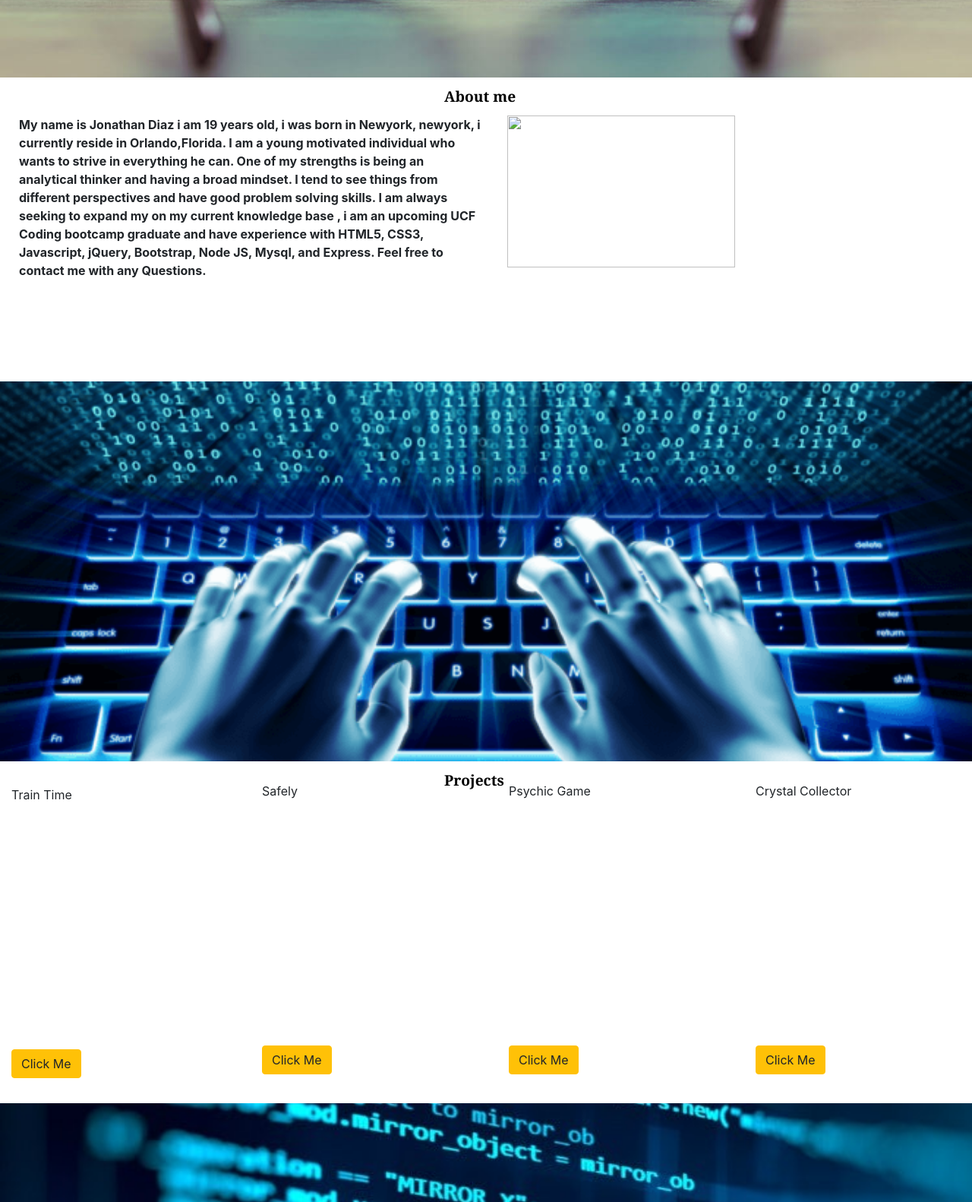
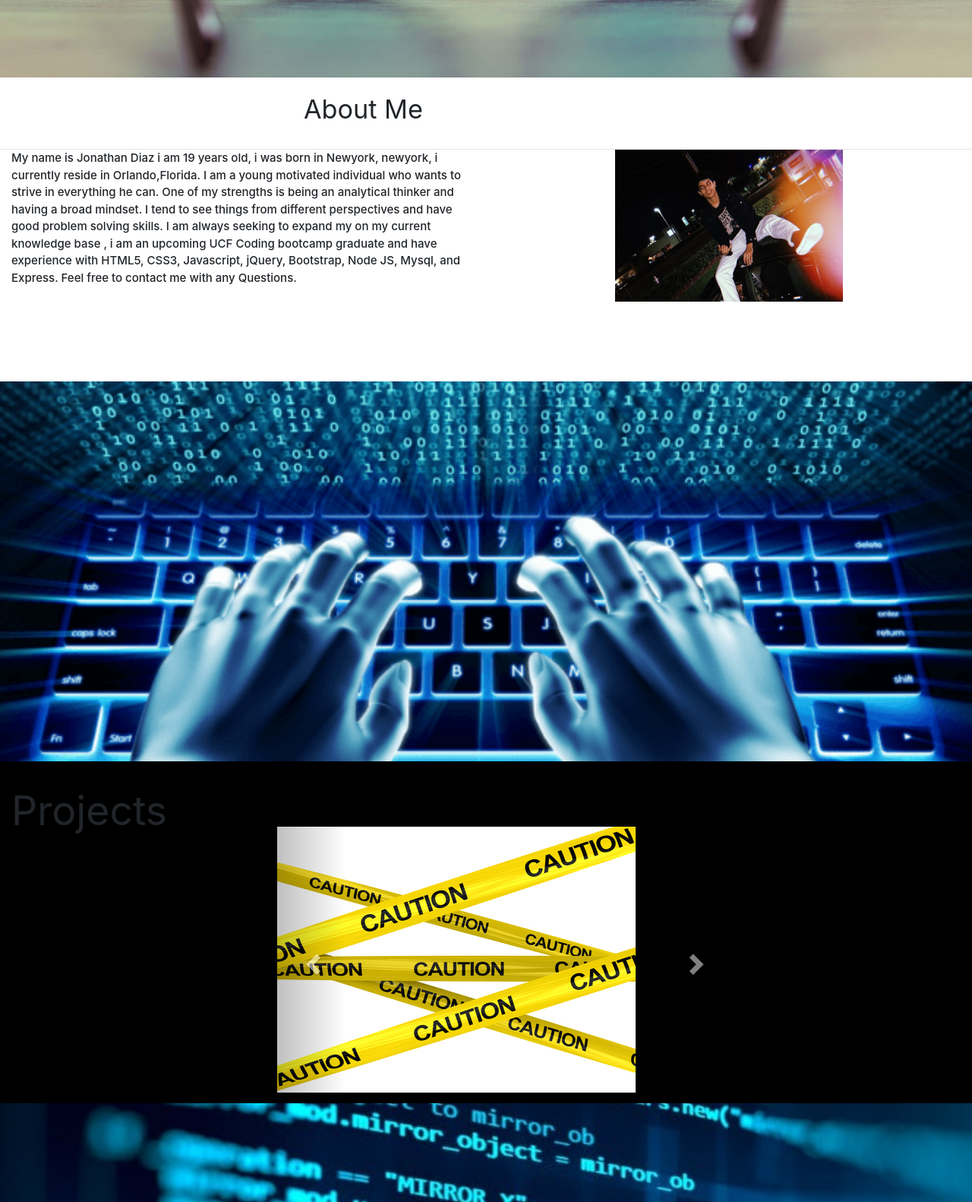
Before and after one commit to Johndoe0914/Jonathan-Diaz-Portfolio, a plain HTML site: page index.html in a window 1280 px wide. Shown: the part 498-2080 px from the top of the page at 76% size. Drawn offline with nearby package versions, Linux system fonts and the light colour scheme; files whose address does not match are found by name.

Commit message:
updated portfolio

```diff
--- a/assets/css/style.css
+++ b/assets/css/style.css
@@ -1,11 +1,4 @@
-header{
-    font-family: Georgia, 'Times New Roman', Times, serif;
-    border-bottom: solid;
-    color: black;
-    background-color:white;
-    border-color: black;
 
-}
 
 #firstparallax{
     position: relative;
@@ -42,6 +35,7 @@ header{
 #nav-bar{
     position: relative;
     height: 100px;
+    width: 100%;
 }
 
 #aboutmecontainer{
@@ -49,15 +43,14 @@ header{
     width: 100%;
     height: 400px;
     background-color:white;
-    z-index: 10;
-    margin: auto;
     border-style: solid;
     border-color: grey
 
 }
 #myimage{
-    position: absolute;
+    position: relative;
     width: 300px;
+    margin-left: 20px;
     height: 200px;
     margin: auto
 }
@@ -65,8 +58,8 @@ header{
     position: relative;
     width: 100%;
     height: 450px;
-    background-color: white;
-    z-index: 10;
+    background-color: black;
+
     margin: auto;
     border-style: solid;
     border-color: grey;
@@ -74,39 +67,14 @@ header{
 
 }
 
-#portfolioimage1{
+#myCarousel {
     position: relative;
-   background-image: url(../images/Traintime.jpeg);
-   top: 20px;
-   width:100px;
-   height: 300px;
-   margin: 15px;
+    width: 600px;
+    height: 350px;
+    left:350px;
+   bottom: 50px;
 }
-#portfolioimage2{
-    position: relative;
-    background-image: url(../images/safelyimage.jpeg);
-    top: 20px;
-    width: 100px;
-    height:300px;
-    margin: 10px
-}
-#portfolioimage3{
-    position: relative;
-    background-image: url(../images/psychicimage.jpeg);
-    top: 20px;
-    width: 100px;
-    height:300px;
-    margin: 10px
-}
-#portfolioimage4{
-    position: relative;
-    background-image: url(../images/crystalimage.jpeg);
-    top: 20px;
-    width: 100px;
-    height:300px;
-    margin: 10px
 
-}
 
 #footer{
     position: relative;
@@ -126,47 +94,8 @@ html,body{
     padding: 0;
 
 }
-h1{
-    color:black;
-    font-family: Georgia, 'Times New Roman', Times, serif;
-    font-weight: bold;
-    line-height: 50px;
-    border-bottom-style: solid;
-    font-size: larger;
-}
-#portfolioText{
-    font-size: small;
-    line-height: 40px;
-    font-weight: bold;
-    border-left-style: solid
 
 
-}
-
-
-
-    @media (max-width: 991.98px) {
-        .nav-item {
-            border-bottom: 2px solid #87B8B6;
-        }
-
-
-
-        #galleries {
-            margin: auto;
-            max-width: 250px;
-        }
-
-        .images {
-            clear: both;
-            padding: 0;
-            margin: 0;
-            width: 100%;
-            max-width: 250px;
-            display: block;
-            margin-top: 10px;
-        }
-    }
 
     @media (min-width: 768px) and (max-width: 991.98px) {
         .galleryContainer {
--- a/index.html
+++ b/index.html
@@ -5,9 +5,18 @@
     <meta http-equiv="X-UA-Compatible" content="IE=edge">
     <title>Jonathan Diaz Portfolio</title>
     <meta name="viewport" content="width=device-width, initial-scale=1">
-    <link rel="stylesheet" href="https://stackpath.bootstrapcdn.com/bootstrap/4.1.3/css/bootstrap.min.css" integrity="sha384-MCw98/SFnGE8fJT3GXwEOngsV7Zt27NXFoaoApmYm81iuXoPkFOJwJ8ERdknLPMO" crossorigin="anonymous">
+    <link rel="stylesheet" href="https://maxcdn.bootstrapcdn.com/bootstrap/3.4.0/css/bootstrap.min.css">
+  <script src="https://ajax.googleapis.com/ajax/libs/jquery/3.3.1/jquery.min.js"></script>
+  <script src="https://maxcdn.bootstrapcdn.com/bootstrap/3.4.0/js/bootstrap.min.js"></script>
+  <link rel="stylesheet" href="https://stackpath.bootstrapcdn.com/bootstrap/4.3.1/css/bootstrap.min.css" integrity="sha384-ggOyR0iXCbMQv3Xipma34MD+dH/1fQ784/j6cY/iJTQUOhcWr7x9JvoRxT2MZw1T" crossorigin="anonymous">
     <link href="https://cdn.jsdelivr.net/npm/tailwindcss/dist/tailwind.min.css" rel="stylesheet">
+
     <link rel="stylesheet" type="text/css" href="..//Jonathan-Diaz-Portfolio/assets/css/style.css">
+      <!-- Compiled and minified CSS -->
+    <link rel="stylesheet" href="https://cdnjs.cloudflare.com/ajax/libs/materialize/1.0.0/css/materialize.min.css">
+
+    <!-- Compiled and minified JavaScript -->
+    <script src="https://cdnjs.cloudflare.com/ajax/libs/materialize/1.0.0/js/materialize.min.js"></script>
 
 
 
@@ -18,17 +27,11 @@
     <nav id="nav-bar"class="flex items-center justify-between flex-wrap bg-white p-6">
         <div style="margin-left:550px; margin-bottom: 300px" class="flex items-center flex-no-shrink text-white mr-6">
 
-          <span style="position: relative;color: black; left: -400px;"class="font-semibold text-xl tracking-tight">Jonathan Diaz</span>
+          <span style="position: relative;color: black; left: -350px;"class="font-semibold text-xl tracking-tight">Jonathan Diaz</span>
 
         </div>
         <hr class="my-4">
-        <div class="block lg:hidden">
-          <button class="flex items-center px-3 py-2 border rounded text-teal-lighter border-teal-light hover:text-white hover:border-white">
-            <svg class="fill-current h-3 w-3" viewBox="0 0 20 20" xmlns="http://www.w3.org/2000/svg"><title>Menu</title><path d="M0 3h20v2H0V3zm0 6h20v2H0V9zm0 6h20v2H0v-2z"/></svg>
-          </button>
-        </div>
-        <div class="w-full block flex-grow lg:flex lg:items-center lg:w-auto">
-        </div>
+
       </nav>
 
       <div id="firstparallax"></div>
@@ -37,55 +40,78 @@
 
 
       <div id="aboutmecontainer">
-        <div class="row">
-        <h1 style="margin-left: 600px;">About me</h1>
-        <hr class="my-4">
+        <div style="margin-left: 400px;"class="row">
+          <h4>About Me</h4>
         </div>
-          <div class="row">
-              <div style="margin-left: 25px;" class="col">
+        <hr>
+        <div  class="row">
+          <div class="col-6">
               <strong>My name is Jonathan Diaz i am 19 years old, i was born in Newyork, newyork, i currently reside in Orlando,Florida.
                   I am a young motivated individual who wants to strive in everything he can. One of my strengths is being an analytical thinker
                   and having a broad mindset. I tend to see things from different perspectives and have good problem solving skills.
                   I am always seeking to expand my on my current knowledge base , i am an upcoming UCF Coding bootcamp graduate and have experience
                   with HTML5, CSS3, Javascript, jQuery, Bootstrap, Node JS, Mysql, and Express.
                   Feel free to contact me with any Questions.</strong>
+          </div>
+          <div class="col-6">
+            <img id="myimage" src="./assets/images/image1.jpeg">
+          </div>
 
-              </div>
-              <div class="col">
-                  <img id="myimage" src="..//Jonathan-Diaz-Portfolio/assets/images/code.jpeg">
-
-              </div>
       </div>
       </div>
 
       <div id="secondparallax"></div>
+        <div id="portfoliocontainer"class="container">
+            <div id="portfolioheader"class="row"><h2>Projects</h2></div>
+            <div id="myCarousel" class="carousel slide" data-ride="carousel">
+              <!-- Indicators -->
+              <ol class="carousel-indicators">
+                <li data-target="#myCarousel" data-slide-to="0" class="active"></li>
+                <li data-target="#myCarousel" data-slide-to="1"></li>
+                <li data-target="#myCarousel" data-slide-to="2"></li>
+              </ol>
 
-      <div id="portfoliocontainer">
-        <div class="row">
-        <h1 style="margin-left:600px;">Projects</h1>
-        <hr>
-        </div>
-          <div class="row">
-              <div id="portfolioimage1"class="col">
-               <h4 style="margin-top:-50px;">Train Time</h4>
-               <a style="margin-top: 325px;" href="https://johndoe0914.github.io/Train-Time/" class="btn btn-warning">Click Me</a>
-              </div>
-              <div id="portfolioimage2"class="col">
-                <h4 style="margin-top:-50px;">Safely</h4>
-                <a style="margin-top: 325px;" href="https://soc33.github.io/Safely/" class="btn btn-warning">Click Me</a>
-                </div>
-                <div id="portfolioimage3"class="col">
-                    <h4 style="margin-top:-50px;">Psychic Game</h4>
-                    <a style="margin-top: 325px;" href="https://johndoe0914.github.io/Psychic-Game/" class="btn btn-warning">Click Me</a>
+              <!-- Wrapper for slides -->
+              <div class="carousel-inner">
 
-                    </div>
-                    <div id="portfolioimage4"class="col">
-                        <h4 style="margin-top:-50px;">Crystal Collector</h4>
-                        <a style="margin-top: 325px;" href="https://johndoe0914.github.io/unit-4-game/" class="btn btn-warning">Click Me</a>
+                <div class="item active">
+                    <a href="https://soc33.github.io/Safely/"><img src="./assets/images/safelyimage.jpeg"  alt="Safely"></a>
+                  <div class="carousel-caption">
+
 
                   </div>
                 </div>
+
+                <div class="item">
+                    <a href="https://johndoe0914.github.io/Psychic-Game/"><img src="./assets/images/psychicimage.jpeg"  alt="psychic game"></a>
+                  <div class="carousel-caption">
+
                   </div>
+                </div>
+
+                <div class="item">
+                    <a href="https://johndoe0914.github.io/Train-Time/"><img src="./assets/images/Traintime.jpeg"  alt="Train time"></a>
+
+                  <div class="carousel-caption">
+
+                  </div>
+                </div>
+
+              </div>
+
+              <!-- Left and right controls -->
+              <a class="left carousel-control" href="#myCarousel" data-slide="prev">
+                <span class="glyphicon glyphicon-chevron-left"></span>
+                <span class="sr-only">Previous</span>
+              </a>
+              <a class="right carousel-control" href="#myCarousel" data-slide="next">
+                <span class="glyphicon glyphicon-chevron-right"></span>
+                <span class="sr-only">Next</span>
+              </a>
+            </div>
+
+        </div>
+
 
       <div id="thirdparallax"></div>
 
@@ -106,7 +132,12 @@
     </footer>
 </div>
 
+        <script type="text/javascript">
+        $(document).ready(function(){
+        $('.carousel').carousel();
+          });
 
+        </script>
 </body>
 
 </html>
```
Also changed, not shown: assets/images/image1.jpeg (added). Lines whose indentation alone changed are shown as unchanged.
